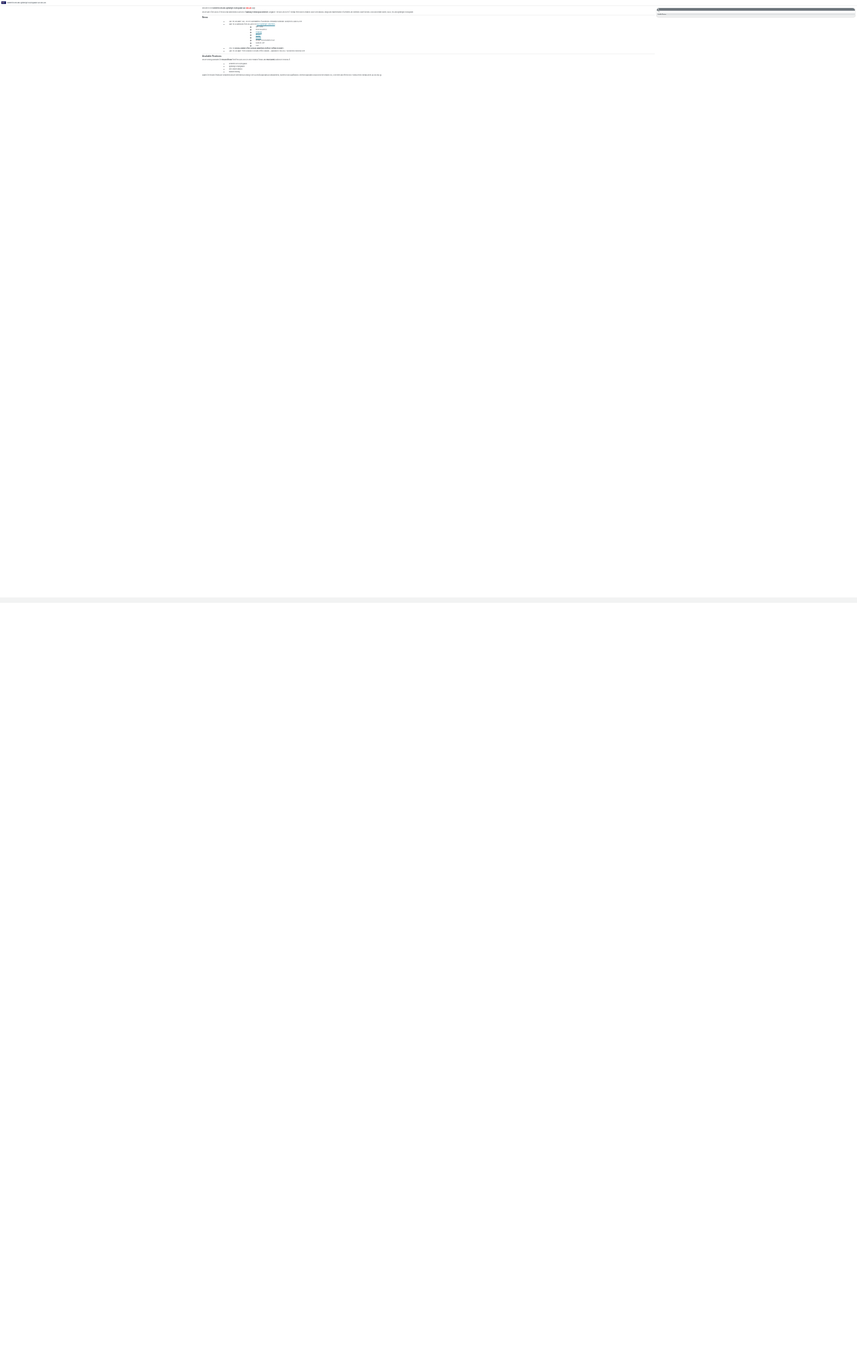
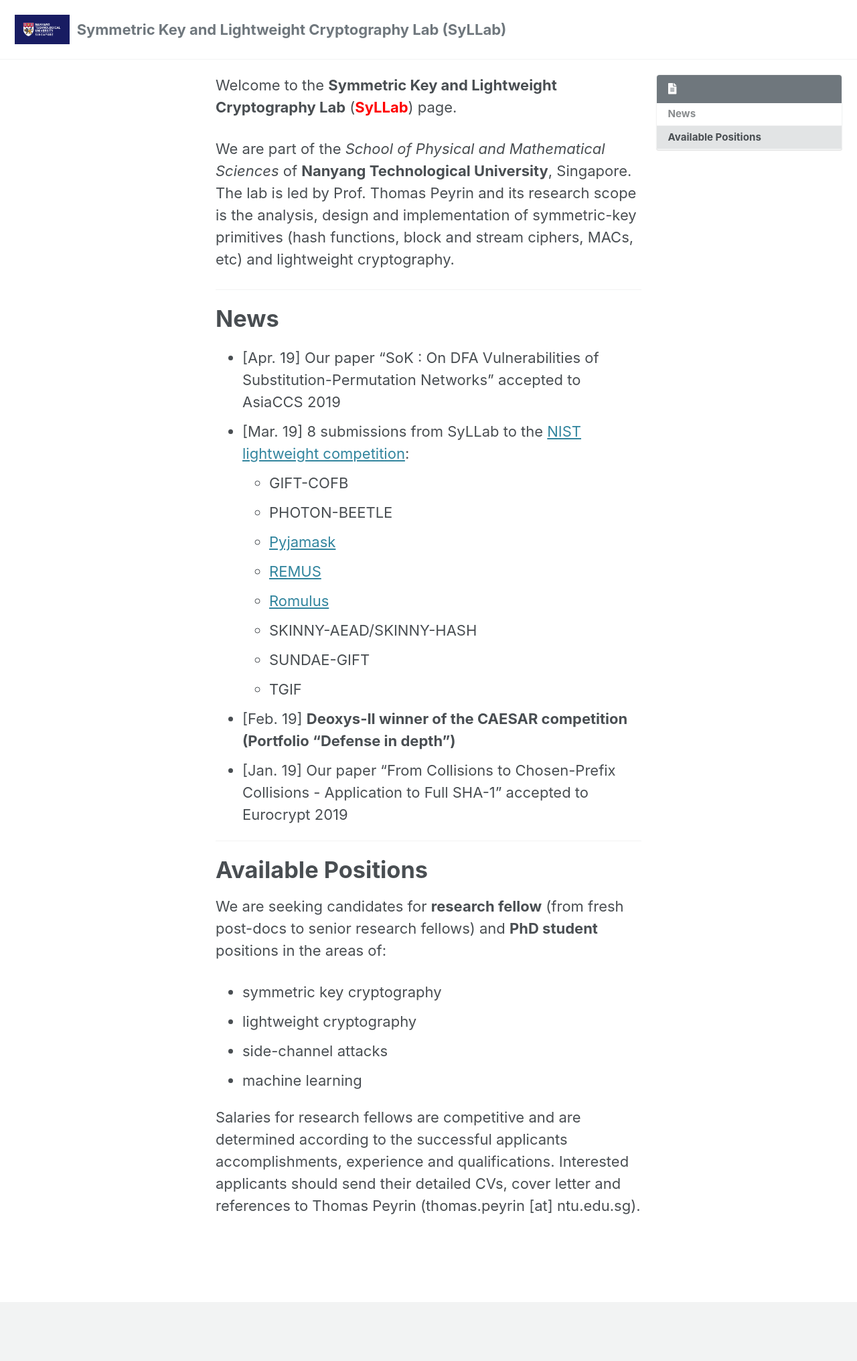
Before and after one commit to thomaspeyrin/web, a Jekyll site: the page built from index.md, in a window 1280 px wide. Shown: the whole page at 67% size. Built offline with Jekyll 4.4.1, drawn with Linux system fonts in a browser that asks for light colours; cached includes are drawn as plain includes; nearby versions of some CDN libraries; before the commit the page ends 900 px from its top, so only the background shows below that.

Commit message:
Update main.scss

```diff
--- a/assets/css/main.scss
+++ b/assets/css/main.scss
@@ -6,17 +6,17 @@
 @import "minimal-mistakes"; // main partials
 
 html {
-  font-size: 2px; // change to whatever
+  font-size: 16px; // change to whatever
 
   @include breakpoint($medium) {
-    font-size: 2px; // change to whatever
+    font-size: 18px; // change to whatever
   }
 
   @include breakpoint($large) {
-    font-size: 2px; // change to whatever
+    font-size: 20px; // change to whatever
   }
 
   @include breakpoint($x-large) {
-    font-size: 2px; // change to whatever
+    font-size: 22px; // change to whatever
   }
 }
```
